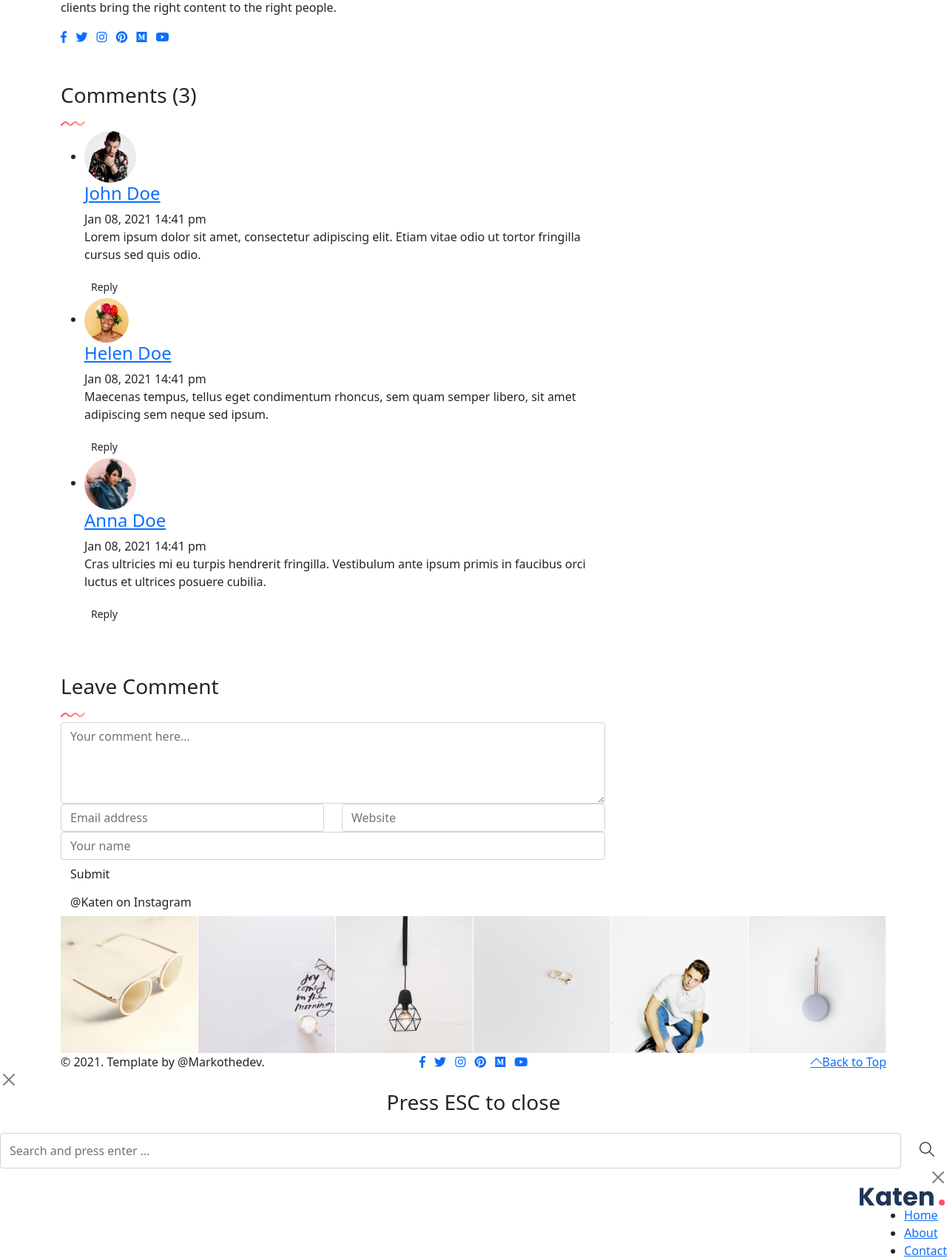
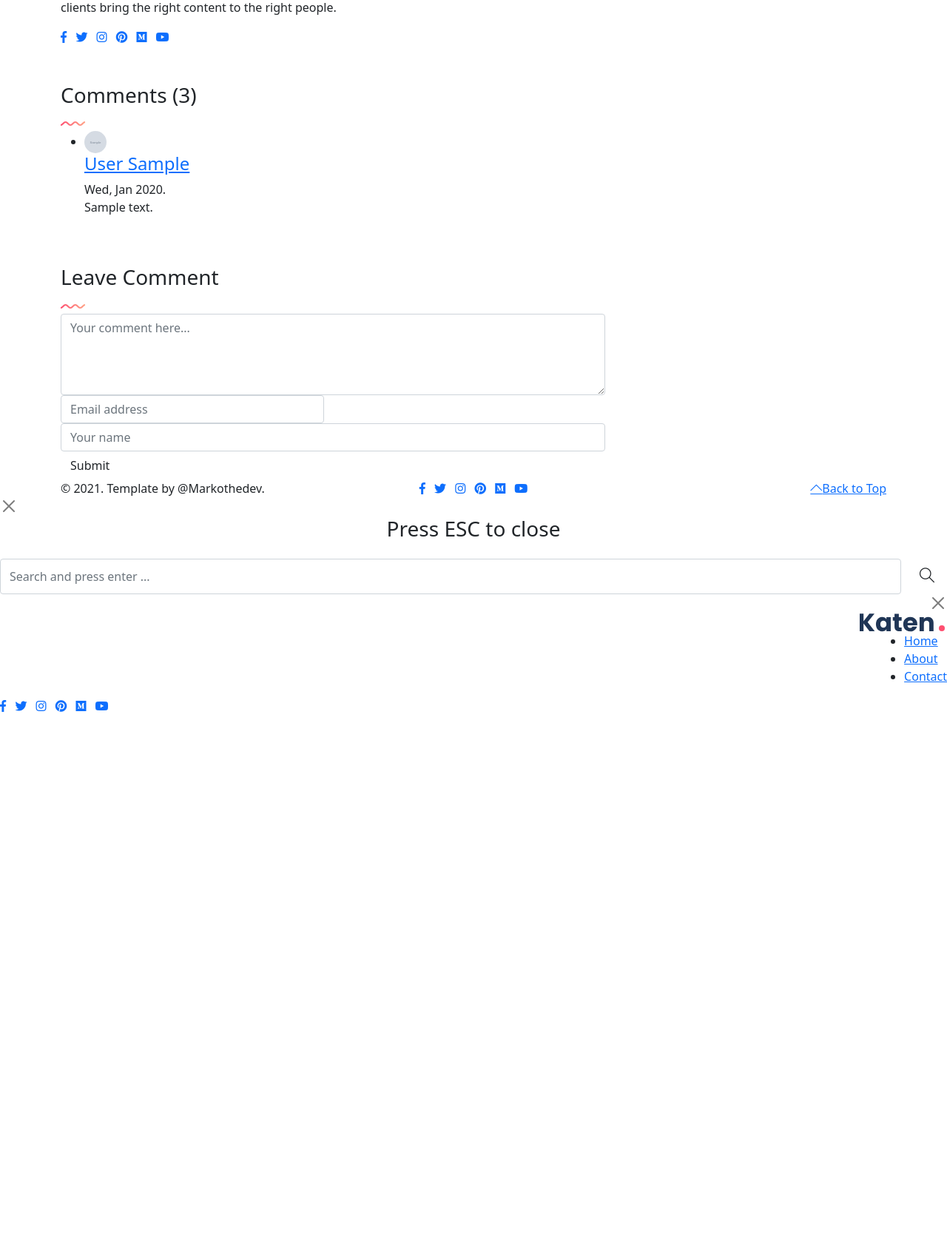
Before and after one commit to MARKOTHEDEV/Blog, a Django app: page /post/1/ in a window 1280 px wide. Shown: the part 1151-2851 px from the top of the page at 74% size. After the commit the page ends 2113 px from the top, so only its background shows below. Run offline with Django 3.2, Linux system fonts and the light colour scheme; tables that the repository leaves empty hold one stand-in row (values such as "Sample post"); grey boxes marked "Sample" are stand-in pictures; some libraries are stand-ins or nearby versions.

Commit message:
Worked on the comment modeling and using jinja template to render the comments to the html

```diff
--- a/Templates/blog-single.html
+++ b/Templates/blog-single.html
@@ -172,7 +172,18 @@
 					<div class="comments bordered padding-30 rounded">
 
 						<ul class="comments">
+
+							{% for comment  in all_comment  %}
 											<!-- comment item -->
+										<li class="comment rounded">
+											<div class="thumb">
+												<img src="{{ comment.user.image.url }}" style="height: 30px;width:30px;border-radius:50%;" alt="John Doe" />
+											</div>
+											<div class="details">
+												<h4 class="name"><a href="#">{{ comment.user }}</a></h4>
+												<span class="date">{{ comment.date_created|date:"D, M Y." }}</span>
+												<p>{{ comment.comment_text }}</p>
+												<!-- <p>	comment item
 													<li class="comment rounded">
 														<div class="thumb">
 															<img src="images/other/comment-1.png" alt="John Doe" />
@@ -184,30 +195,14 @@
 															<a href="#" class="btn btn-default btn-sm">Reply</a>
 														</div>
 													</li>
-							<!-- comment item -->
-							<li class="comment child rounded">
-								<div class="thumb">
-									<img src="images/other/comment-2.png" alt="John Doe" />
-								</div>
-								<div class="details">
-									<h4 class="name"><a href="#">Helen Doe</a></h4>
-									<span class="date">Jan 08, 2021 14:41 pm</span>
-									<p>Maecenas tempus, tellus eget condimentum rhoncus, sem quam semper libero, sit amet adipiscing sem neque sed ipsum.</p>
-									<a href="#" class="btn btn-default btn-sm">Reply</a>
+													</p> -->
+												<!-- <a href="#" class="btn btn-default btn-sm">Reply</a> -->
 											</div>
 										</li>
-							<!-- comment item -->
-							<li class="comment rounded">
-								<div class="thumb">
-									<img src="images/other/comment-3.png" alt="John Doe" />
-								</div>
-								<div class="details">
-									<h4 class="name"><a href="#">Anna Doe</a></h4>
-									<span class="date">Jan 08, 2021 14:41 pm</span>
-									<p>Cras ultricies mi eu turpis hendrerit fringilla. Vestibulum ante ipsum primis in faucibus orci luctus et ultrices posuere cubilia.</p>
-									<a href="#" class="btn btn-default btn-sm">Reply</a>
-								</div>
-							</li>
+
+							{% endfor %}
+
+
 						</ul>
 					</div>
 
@@ -216,7 +211,7 @@
 					<!-- section header -->
 					<div class="section-header">
 						<h3 class="section-title">Leave Comment</h3>
-						<img src="images/wave.svg" class="wave" alt="wave" />
+						<img src="{% static 'images/wave.svg' %}" class="wave" alt="wave" />
 					</div>
 					<!-- comment form -->
 					<div class="comment-form rounded bordered padding-30">
@@ -230,7 +225,7 @@
 								<div class="column col-md-12">
 									<!-- Comment textarea -->
 									<div class="form-group">
-										<textarea name="InputComment" id="InputComment" class="form-control" rows="4" placeholder="Your comment here..." required="required"></textarea>
+										<textarea name="comment_input" id="InputComment" class="form-control" rows="4" placeholder="Your comment here..." required="required"></textarea>
 									</div>
 								</div>
 
@@ -241,12 +236,7 @@
 									</div>
 								</div>
 
-								<div class="column col-md-6">
-									<!-- Name input -->
-									<div class="form-group">
-										<input type="text" class="form-control" name="InputWeb" id="InputWeb" placeholder="Website" required="required">
-									</div>
-								</div>
+
 
 								<div class="column col-md-12">
 									<!-- Email input -->
@@ -389,46 +379,7 @@
 		</div>
 	</section>
 
-	<!-- instagram feed -->
-	<div class="instagram">
-		<div class="container-xl">
-			<!-- button -->
-			<a href="#" class="btn btn-default btn-instagram">@Katen on Instagram</a>
-			<!-- images -->
-			<div class="instagram-feed d-flex flex-wrap">
-				<div class="insta-item col-sm-2 col-6 col-md-2">
-					<a href="#">
-						<img src="images/insta/insta-1.jpg" alt="insta-title" />
-					</a>
-				</div>
-				<div class="insta-item col-sm-2 col-6 col-md-2">
-					<a href="#">
-						<img src="images/insta/insta-2.jpg" alt="insta-title" />
-					</a>
-				</div>
-				<div class="insta-item col-sm-2 col-6 col-md-2">
-					<a href="#">
-						<img src="images/insta/insta-3.jpg" alt="insta-title" />
-					</a>
-				</div>
-				<div class="insta-item col-sm-2 col-6 col-md-2">
-					<a href="#">
-						<img src="images/insta/insta-4.jpg" alt="insta-title" />
-					</a>
-				</div>
-				<div class="insta-item col-sm-2 col-6 col-md-2">
-					<a href="#">
-						<img src="images/insta/insta-5.jpg" alt="insta-title" />
-					</a>
-				</div>
-				<div class="insta-item col-sm-2 col-6 col-md-2">
-					<a href="#">
-						<img src="images/insta/insta-6.jpg" alt="insta-title" />
-					</a>
-				</div>
-			</div>
-		</div>
-	</div>
+
 
 	<!-- footer -->
 	<footer>
@@ -491,7 +442,11 @@
 <script src="{% static 'js/jquery.sticky-sidebar.min.js' %}"></script>
 <script src="{% static 'js/custom.js' %}"></script>
 
+
+<script>
+
+
+</script>
 </body>
 
-<!-- Mirrored from maanjaa.com/themeger/katen-demo/html/blog-single.html by HTTrack Website Copier/3.x [XR&CO'2014], Wed, 01 Sep 2021 06:41:57 GMT -->
 </html>
--- a/blogapp/admin.py
+++ b/blogapp/admin.py
@@ -46,3 +46,4 @@
 admin.site.register(models.BlogPost,BlogpostAdmin)
 admin.site.register(models.Categories)
 admin.site.register(models.AboutSite)
+admin.site.register(models.Comment)
--- a/blogapp/models.py
+++ b/blogapp/models.py
@@ -120,6 +120,14 @@
         return f'{self.title} By {self.author}'
 
 
+class Comment(models.Model):
+    user = models.ForeignKey(myUser,on_delete=models.CASCADE)
+    comment_text = models.TextField()
+    post = models.ForeignKey(BlogPost,on_delete=models.CASCADE,null=True)
+    date_created = models.DateTimeField(auto_now_add=True)
+
+    def __str__(self):
+        return f'Comment By {self.user.first_name}'
 
 class BlogParagraph(models.Model):
     "one BlogPost has many BlogParagraph"
--- a/blogapp/views.py
+++ b/blogapp/views.py
@@ -19,6 +19,7 @@
       }
     return render(request,'index.html',context)
 
+# def create_comment(request):
 
 
 class PostDetail(generic.DetailView):
@@ -32,4 +33,5 @@
         context['paragraphs'] = self.get_object().blogparagraph_set.all()
         context['5popular_posts'] = models.BlogPost.objects.all().filter(is_popular=True)[0:5]
         context['about_site'] = models.AboutSite.objects.get_site_about()
+        context['all_comment']= models.Comment.objects.filter(post=self.kwargs.get('pk'))
         return context
```
Lines whose indentation alone changed are shown as unchanged.
